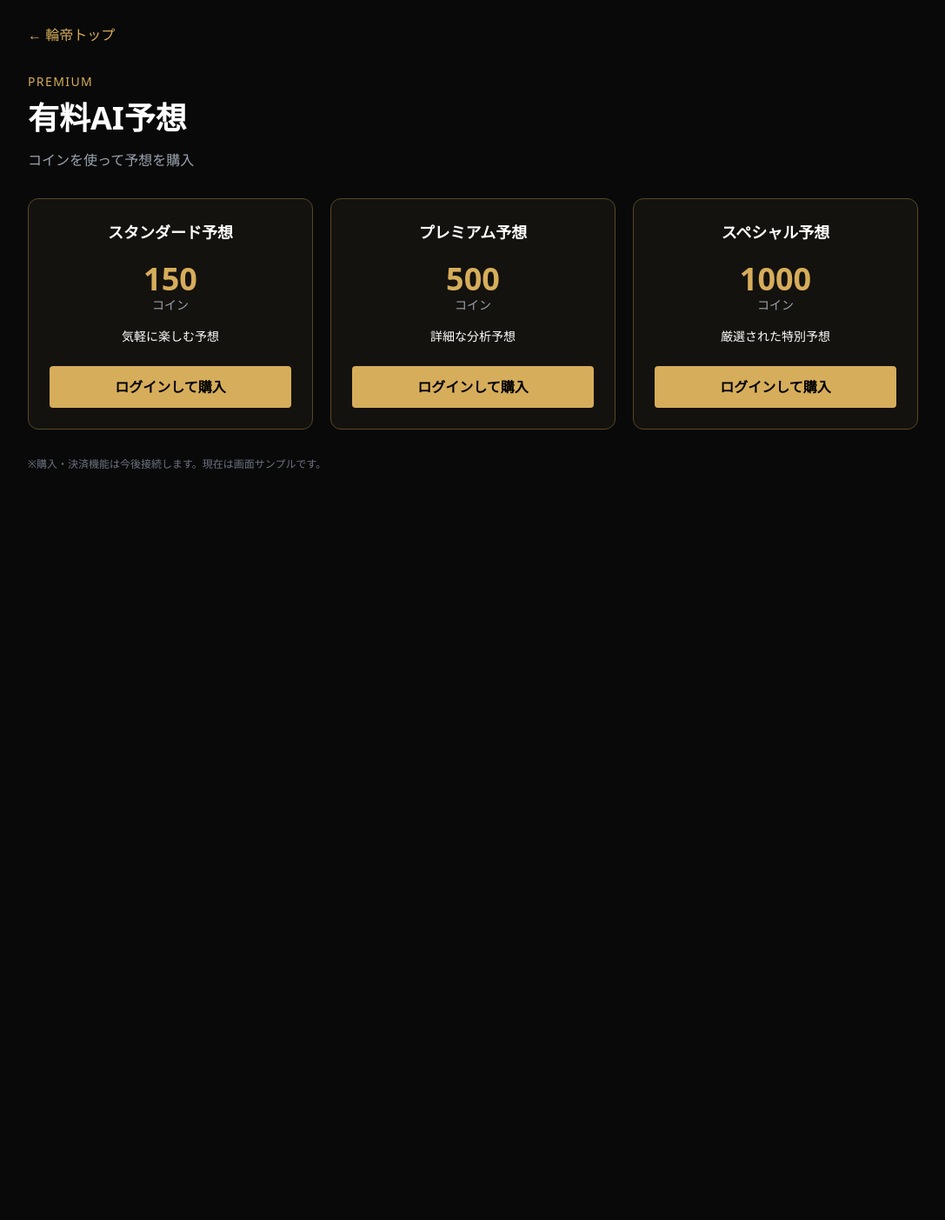
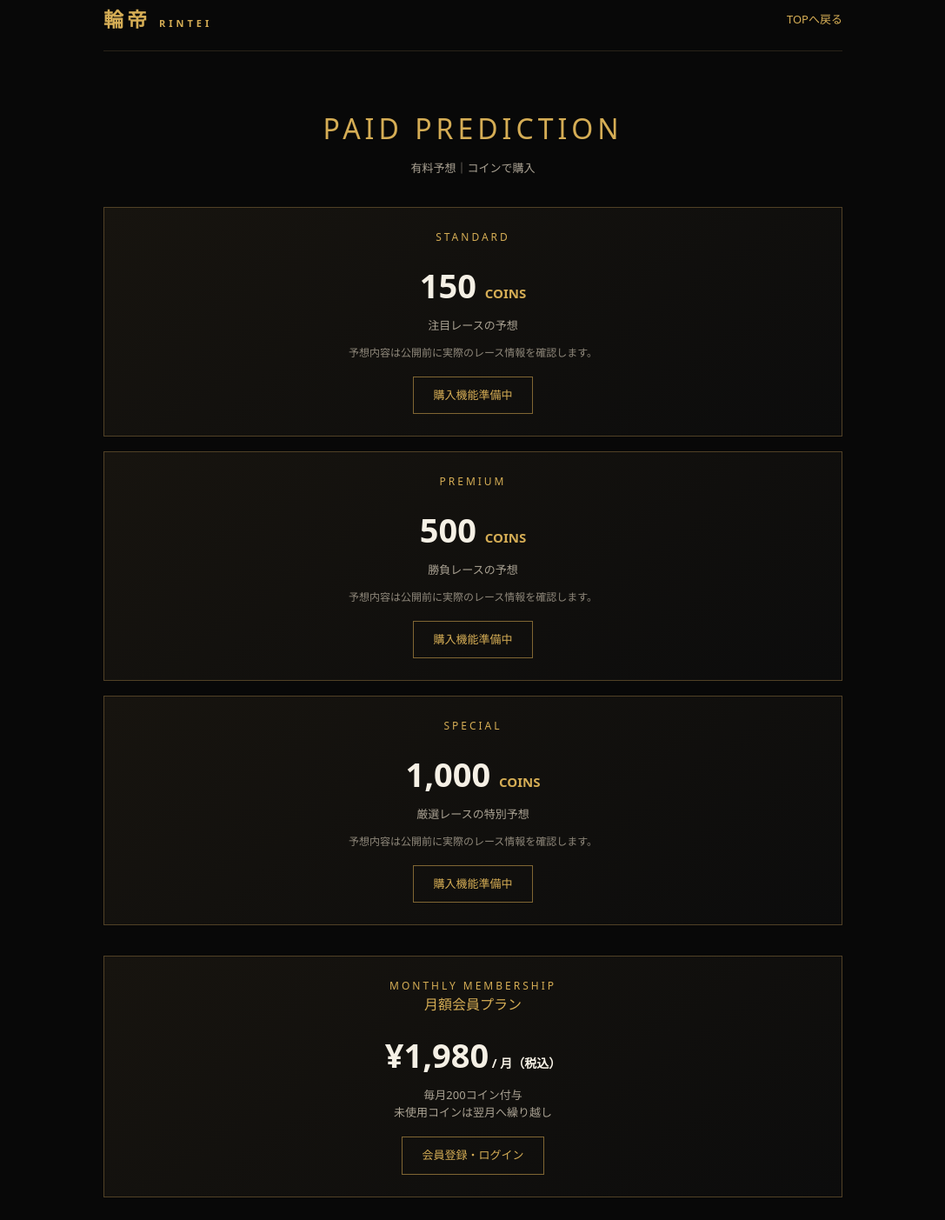
Before and after one commit to nkcleankazu-ai/Rintei-Keirin, a Next.js app: page /paid in a window 1280 px wide. Shown: the part 20-1423 px from the top of the page at 87% size, without its empty margins (96-1183 px from the left). Before the commit the page ends 800 px from the top, so only its background shows below. Built offline with nearby package versions, Linux system fonts and the light colour scheme.

Commit message:
Update page.tsx

```diff
--- a/src/app/paid/page.tsx
+++ b/src/app/paid/page.tsx
@@ -1,32 +1,69 @@
+import Link from "next/link";
+
 const plans = [
-  { coins: 150, name: "スタンダード予想", description: "気軽に楽しむ予想" },
-  { coins: 500, name: "プレミアム予想", description: "詳細な分析予想" },
-  { coins: 1000, name: "スペシャル予想", description: "厳選された特別予想" },
+  { coins: "150", name: "STANDARD", description: "注目レースの予想" },
+  { coins: "500", name: "PREMIUM", description: "勝負レースの予想" },
+  { coins: "1,000", name: "SPECIAL", description: "厳選レースの特別予想" },
 ];
 
 export default function PaidPage() {
   return (
-    <main className="min-h-screen bg-[#090909] px-5 py-12 text-white">
-      <div className="mx-auto max-w-5xl">
-        <a href="/" className="text-[#d6ad5b]">← 輪帝トップ</a>
-        <p className="mt-8 text-sm tracking-widest text-[#d6ad5b]">PREMIUM</p>
-        <h1 className="mt-3 text-4xl font-black">有料AI予想</h1>
-        <p className="mt-4 text-gray-400">コインを使って予想を購入</p>
+    <main style={{ minHeight: "100vh", background: "#080808", color: "#f5f0e5", padding: "25px 18px" }}>
+      <style>{`
+        * { box-sizing: border-box; }
+        body { margin: 0; background: #080808; }
+        a { text-decoration: none; }
+        .paid-wrap { max-width: 850px; margin: auto; }
+        .paid-logo { color: #d5ad55; font-size: 23px; font-weight: 900; letter-spacing: 4px; }
+        .paid-title { text-align: center; color: #d5ad55; font-size: 32px; letter-spacing: 5px; margin: 65px 0 12px; }
+        .paid-sub { text-align: center; color: #aaa293; font-size: 13px; margin-bottom: 35px; }
+        .paid-card { border: 1px solid #514126; background: linear-gradient(145deg,#17140f,#0c0c0c); padding: 25px; margin: 17px 0; text-align: center; }
+        .paid-name { color: #d5ad55; font-size: 12px; letter-spacing: 3px; }
+        .paid-coins { font-size: 38px; font-weight: 900; margin: 18px 0 8px; color: #f5f0e5; }
+        .paid-description { color: #aaa293; font-size: 13px; }
+        .paid-button { display: inline-block; color: #d5ad55; border: 1px solid #806633; padding: 11px 22px; margin-top: 18px; font-size: 13px; }
+        .paid-notice { border: 1px solid #493d29; padding: 18px; color: #aaa293; font-size: 12px; line-height: 1.9; margin-top: 28px; }
+      `}</style>
 
-        <div className="mt-8 grid gap-5 md:grid-cols-3">
-          {plans.map((plan) => (
-            <section key={plan.coins} className="rounded-xl border border-[#5a4728] bg-[#14120e] p-6 text-center">
-              <h2 className="text-lg font-bold">{plan.name}</h2>
-              <p className="mt-5 text-4xl font-black text-[#d6ad5b]">{plan.coins}</p>
-              <p className="text-sm text-gray-400">コイン</p>
-              <p className="mt-4 text-sm">{plan.description}</p>
-              <a href="/login" className="mt-6 block rounded bg-[#d6ad5b] px-4 py-3 font-bold text-black">
-                ログインして購入
-              </a>
-            </section>
-          ))}
+      <div className="paid-wrap">
+        <header style={{ display: "flex", justifyContent: "space-between", alignItems: "center", borderBottom: "1px solid #292319", paddingBottom: 18 }}>
+          <div className="paid-logo">輪帝 <span style={{ fontSize: 11 }}>RINTEI</span></div>
+          <Link href="/" style={{ color: "#d5ad55", fontSize: 13 }}>TOPへ戻る</Link>
+        </header>
+
+        <h1 className="paid-title">PAID PREDICTION</h1>
+        <p className="paid-sub">有料予想｜コインで購入</p>
+
+        {plans.map((plan) => (
+          <section className="paid-card" key={plan.coins}>
+            <div className="paid-name">{plan.name}</div>
+            <div className="paid-coins">{plan.coins} <span style={{ fontSize: 15, color: "#d5ad55" }}>COINS</span></div>
+            <p className="paid-description">{plan.description}</p>
+            <div style={{ color: "#8f887b", fontSize: 12, marginTop: 12 }}>
+              予想内容は公開前に実際のレース情報を確認します。
+            </div>
+            <span className="paid-button">購入機能準備中</span>
+          </section>
+        ))}
+
+        <section className="paid-card" style={{ marginTop: 35 }}>
+          <div className="paid-name">MONTHLY MEMBERSHIP</div>
+          <h2 style={{ color: "#d5ad55" }}>月額会員プラン</h2>
+          <div className="paid-coins">¥1,980<span style={{ fontSize: 14 }}> / 月（税込）</span></div>
+          <p className="paid-description">
+            毎月200コイン付与<br />
+            未使用コインは翌月へ繰り越し
+          </p>
+          <Link href="/login" className="paid-button">会員登録・ログイン</Link>
+        </section>
+
+        <div className="paid-notice">
+          ※現在は表示見本です。コイン購入・決済・予想閲覧の制御はまだ接続されていません。実際の販売開始前に、利用条件・料金・返金条件などを整備します。
         </div>
-        <p className="mt-8 text-xs text-gray-500">※購入・決済機能は今後接続します。現在は画面サンプルです。</p>
+
+        <div style={{ textAlign: "center", padding: "30px 0" }}>
+          <Link href="/free" style={{ color: "#d5ad55", fontSize: 13 }}>← 無料予想へ戻る</Link>
+        </div>
       </div>
     </main>
   );
```
